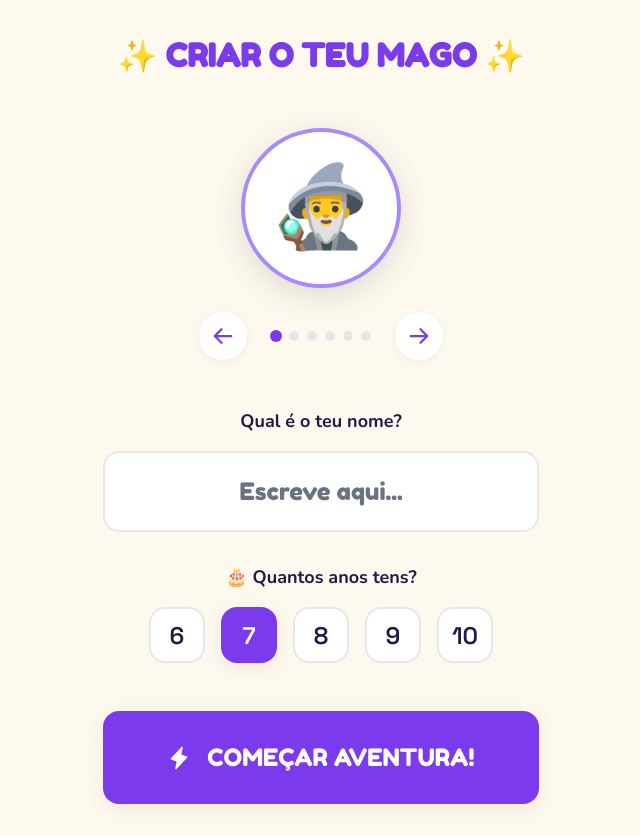
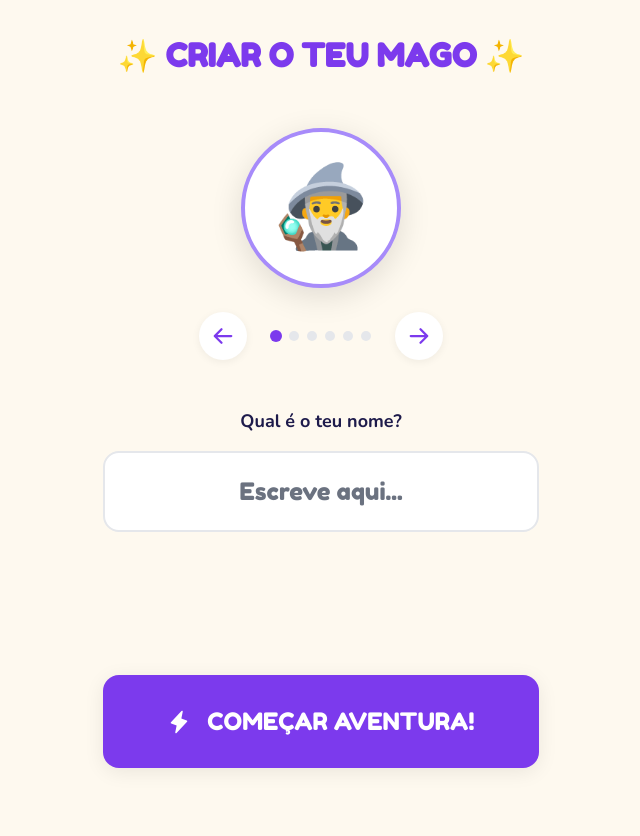
Before and after one commit to madrigaltercena/mathemagician, a React (Create React App) app: page /create in a window 1280 px wide. Shown: the whole page, without its empty margins (319-959 px from the left). After the commit the page ends 800 px from the top, so only its background shows below. Built offline with nearby package versions, Linux system fonts and the light colour scheme.

Commit message:
Fix navigation to challenge page and remove age selection

```diff
--- a/src/pages/CharacterCreation/CharacterCreation.js
+++ b/src/pages/CharacterCreation/CharacterCreation.js
@@ -17,13 +17,10 @@ const AVATARS = [
   { id: 'mage6', emoji: '🧌', name: 'Duende', gender: 'boy' },
 ];
 
-const AGES = [6, 7, 8, 9, 10];
-
 export default function CharacterCreation() {
   const { actions } = useGame();
   const [name, setName] = useState('');
   const [avatarIndex, setAvatarIndex] = useState(0);
-  const [age, setAge] = useState(7);
   const [error, setError] = useState('');
 
   const currentAvatar = AVATARS[avatarIndex];
@@ -61,7 +58,6 @@ export default function CharacterCreation() {
     actions.setCharacter({
       name: name.trim(),
       avatar: currentAvatar.id,
-      age: age,
     });
   };
 
@@ -117,22 +113,6 @@ export default function CharacterCreation() {
         {error && <span className={styles.errorText}>{error}</span>}
       </section>
 
-      {/* Age Selector */}
-      <section className={styles.ageSection}>
-        <label className={styles.label}>🎂 Quantos anos tens?</label>
-        <div className={styles.ageGrid}>
-          {AGES.map((a) => (
-            <button
-              key={a}
-              className={`${styles.ageButton} ${age === a ? styles.ageButtonActive : ''}`}
-              onClick={() => setAge(a)}
-            >
-              {a}
-            </button>
-          ))}
-        </div>
-      </section>
-
       {/* Submit Button */}
       <motion.button
         className={styles.submitButton}
--- a/src/pages/FreePlay/FreePlay.js
+++ b/src/pages/FreePlay/FreePlay.js
@@ -38,7 +38,7 @@ export default function FreePlay() {
   };
 
   const handleStartChallenge = () => {
-    navigate(`/challenge?mode=freeplay&operation=${selectedOperation}`);
+    navigate(`/challenge/${selectedOperation}?mode=freeplay`);
   };
 
   const handleBack = () => {
--- a/src/pages/Settings/Settings.js
+++ b/src/pages/Settings/Settings.js
@@ -26,7 +26,7 @@ const DIFFICULTIES = [
 export default function Settings() {
   const navigate = useNavigate();
   const { state, actions } = useGame();
-  const { settings, player } = state;
+  const { settings } = state;
 
   const handleBack = () => {
     navigate(-1);
@@ -95,26 +95,6 @@ export default function Settings() {
           </button>
         </section>
 
-        {/* Age */}
-        <section className={styles.settingSection}>
-          <h3 className={styles.sectionTitle}>🎂 Idade</h3>
-          <div className={styles.infoRow}>
-            <span>{player.age} anos</span>
-            <span className={styles.infoHint}>(muda a dificuldade)</span>
-          </div>
-          <div className={styles.ageButtons}>
-            {[6, 7, 8, 9, 10].map((age) => (
-              <button
-                key={age}
-                className={`${styles.ageButton} ${player.age === age ? styles.active : ''}`}
-                onClick={() => actions.updatePlayer({ age })}
-              >
-                {age}
-              </button>
-            ))}
-          </div>
-        </section>
-
         {/* Difficulty */}
         <section className={styles.settingSection}>
           <h3 className={styles.sectionTitle}>⚡ Dificuldade manual</h3>
--- a/src/pages/StoryMode/StoryMode.js
+++ b/src/pages/StoryMode/StoryMode.js
@@ -35,12 +35,12 @@ export default function StoryMode() {
 
   const handleKingdomSelect = (kingdom) => {
     if (!isKingdomUnlocked(kingdom)) return;
-    navigate(`/challenge?mode=story&kingdom=${kingdom.id}`);
+    navigate(`/challenge/${kingdom.id}?mode=story&kingdom=${kingdom.id}`);
   };
 
   const handleContinue = () => {
     const currentKingdomId = progress.story.currentKingdom || 'kingdom1';
-    navigate(`/challenge?mode=story&kingdom=${currentKingdomId}`);
+    navigate(`/challenge/${currentKingdomId}?mode=story&kingdom=${currentKingdomId}`);
   };
 
   // Current kingdom for display
```
